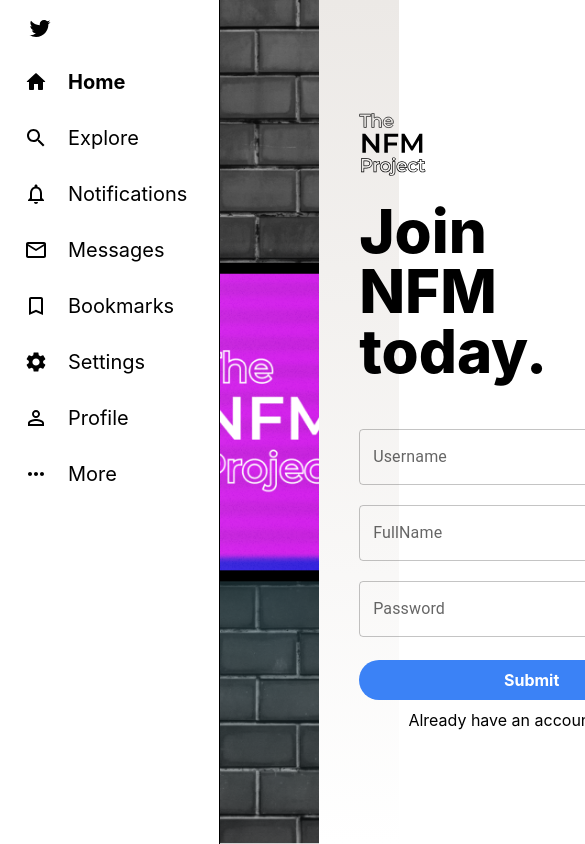
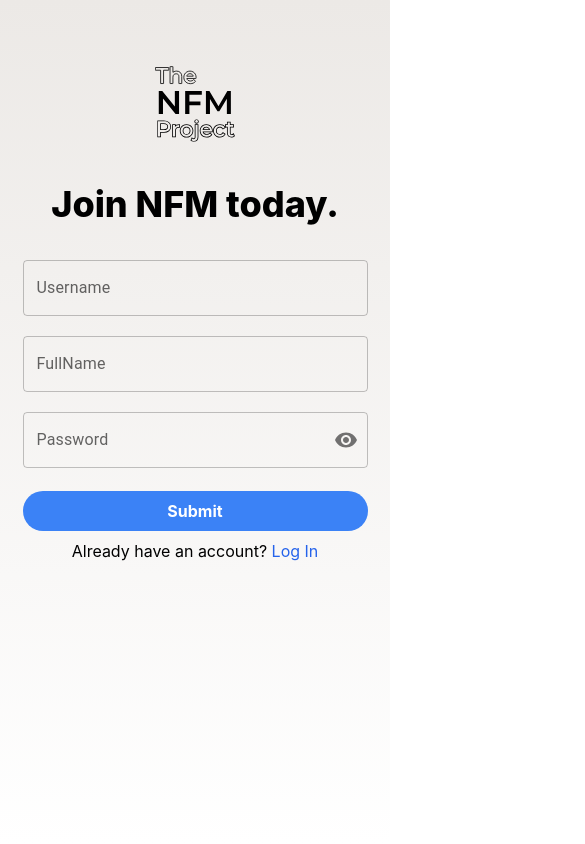
Before and after one commit to nfmproject/onlycrypto, a React (Create React App) app: page /signup in a window 390 px wide. Shown: the top 844 px of the page, 585 px wide, since content can reach past the window. Built offline with nearby package versions, Linux system fonts and the light colour scheme; what @ceramicnetwork/http-client, web3modal would draw is missing.

Commit message:
made page responsive

```diff
--- a/src/components/Sidebar/Sidebar.module.css
+++ b/src/components/Sidebar/Sidebar.module.css
@@ -1,6 +1,7 @@
 @import '../../App.css';
 
 .sidebar {
+  display: none;
   flex: 0.2;
   min-width: 220px;
   @apply sticky;
--- a/src/pages/signup/signup.tsx
+++ b/src/pages/signup/signup.tsx
@@ -4,6 +4,7 @@ import styles from './styles.module.css';
 import { PasswordInput, PwdState } from '../../components/formInput/passwordInput';
 // check if avatar picker is needed or not
 import { AvatarPicker } from '../../components/avatarPicker';
+import styleFunctionSx from '@mui/system/styleFunctionSx';
 
 function SignUp({ ...props }: any) {
   const [username, setUsername] = useState<string>('');
@@ -37,8 +38,8 @@ function SignUp({ ...props }: any) {
           <AvatarPicker avatar={avatar} changeHandler={changeHandler} />
         </div> */}
         <div className={styles.logo}></div>
-        <div className="mb-12">
-          <span className="font-extrabold text-6xl">Join NFM today.</span>
+        <div className={styles.headingContainer}>
+          <span className={styles.heading}>Join NFM today.</span>
         </div>
         <div className={styles.inputFields}>
           <FormInput
--- a/src/pages/signup/styles.module.css
+++ b/src/pages/signup/styles.module.css
@@ -1,7 +1,6 @@
 @import '../../App.css';
 
 .main {
-  /* @apply flex flex-col space-y-6 items-center; */
   @apply grid grid-cols-12;
   @apply cursor-pointer;
   @apply rounded-full;
@@ -12,25 +11,30 @@
 }
 .logo {
   background: url(../../logoBlack.svg);
-  width: 67px;
-  height: 65px;
-  @apply mb-6 bg-center bg-no-repeat bg-contain;
+  @apply mb-10 mt-6 lg:mb-6 lg:mt-0 w-20 h-20;
+  @apply bg-center bg-no-repeat bg-contain;
+}
+
+.headingContainer {
+  @apply lg:mb-12 mb-9 lg:mb-6;
+}
+
+.heading {
+  @apply font-extrabold text-4xl lg:text-6xl;
 }
 
 .col1 {
   background: url(../../signUpHero.png);
-  @apply col-span-7 bg-center bg-no-repeat bg-cover;
+  @apply col-span-7;
+  @apply bg-center bg-no-repeat bg-cover hidden lg:block;
 }
 
 .col2 {
-  background: #ece9e6; /* fallback for old browsers */
+  background: #ece9e6;
   background: -webkit-linear-gradient(to bottom, #ece9e6, #ffffff); /* Chrome 10-25, Safari 5.1-6 */
-  background: linear-gradient(
-    to bottom,
-    #ece9e6,
-    #ffffff
-  ); /* W3C, IE 10+/ Edge, Firefox 16+, Chrome 26+, Opera 12+, Safari 7+ */
-  @apply col-span-5 p-10 flex flex-col justify-center;
+  background: linear-gradient(to bottom, #ece9e6, #ffffff);
+  @apply col-span-12 lg:col-span-5;
+  @apply p-10 flex flex-col justify-start lg:justify-center items-center lg:items-start;
 }
 
 .input {
```
